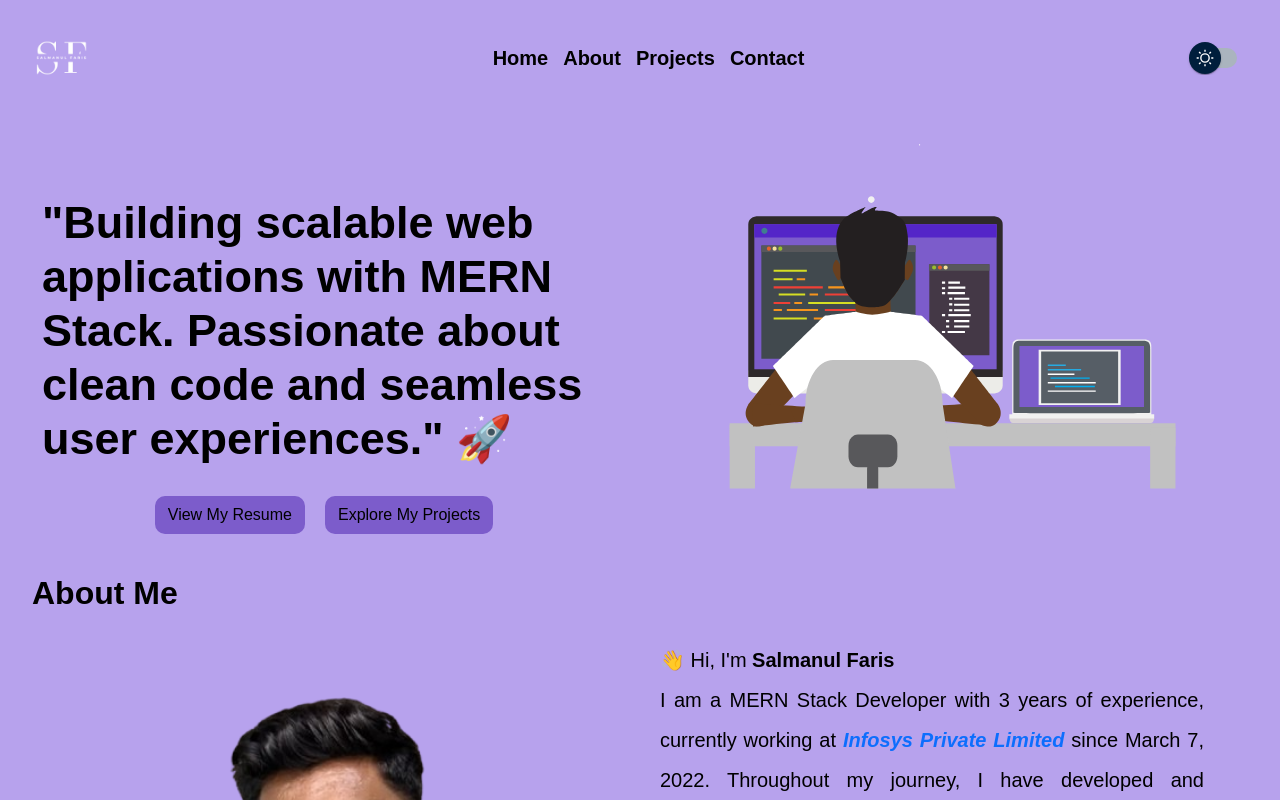
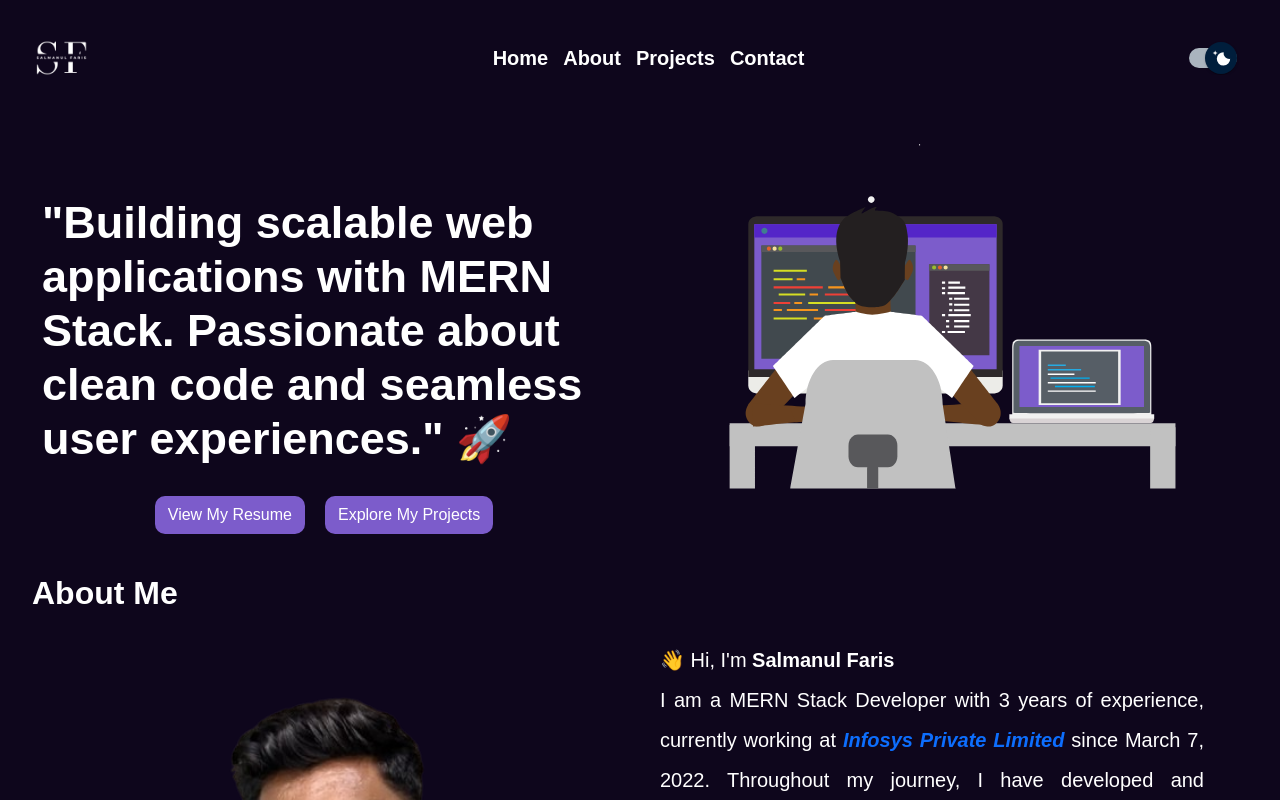
Before and after one commit to salman221b/personal-app, a React (Create React App) app in the folder personal-app/: page / in a window 1280 px wide. Shown: the top 800 px of the page. Built offline with nearby package versions, Linux system fonts and the light colour scheme.

Commit message:
default theme change to dark

```diff
--- a/personal-app/src/components/Theme.js
+++ b/personal-app/src/components/Theme.js
@@ -5,7 +5,7 @@ import Switch from "@mui/material/Switch";
 import { styled } from "@mui/material";
 
 const Theme = () => {
-  const [theme, setTheme] = useState(localStorage.getItem("theme") || "light");
+  const [theme, setTheme] = useState(localStorage.getItem("theme") || "dark");
 
   useEffect(() => {
     document.body.className = theme; // Apply theme to body
```
